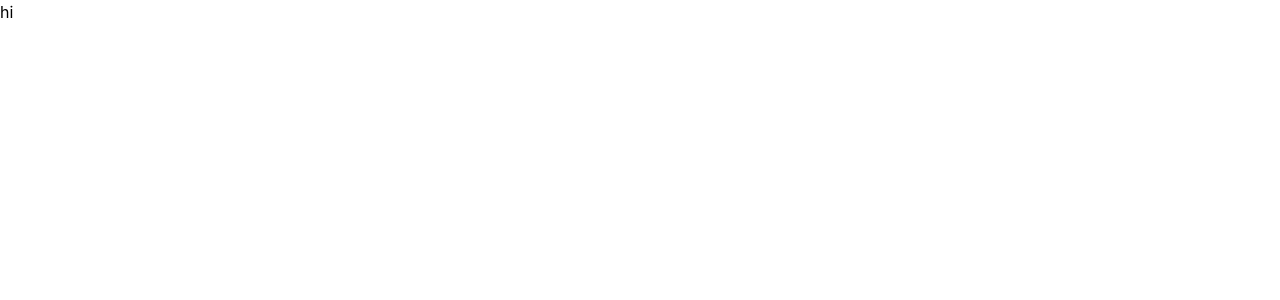
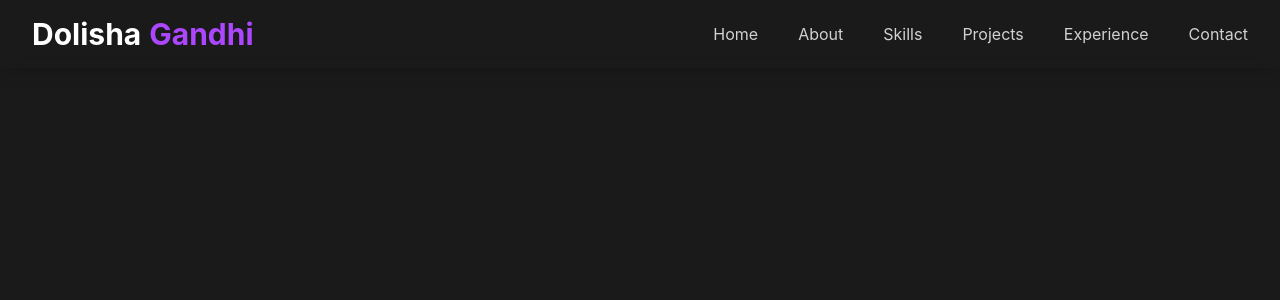
Before and after one commit to dolishaa29/portfolio, a React (Vite) app in the folder Frontend/: page /navbar in a window 1280 px wide. Shown: the top 300 px of the page. Built offline with nearby package versions, Linux system fonts and the light colour scheme.

Commit message:
new commit

```diff
--- a/Frontend/index.html
+++ b/Frontend/index.html
@@ -6,7 +6,7 @@
     <meta name="viewport" content="width=device-width, initial-scale=1.0" />
     <title>Dolisha Gandhi | Portfolio</title>
   </head>
-  <body>
+  <body class="bg-[#1a1a1a] text-[#f8fafc]">
     <div id="root"></div>
     <script type="module" src="/src/main.jsx"></script>
   </body>
--- a/Frontend/package.json
+++ b/Frontend/package.json
@@ -11,8 +11,13 @@
   },
   "dependencies": {
     "@tailwindcss/vite": "^4.3.0",
+    "axios": "^1.16.1",
+    "js-cookie": "^3.0.7",
+    "lucide-react": "^1.16.0",
     "react": "^19.2.6",
     "react-dom": "^19.2.6",
+    "react-icons": "^5.6.0",
+    "react-router-dom": "^7.15.1",
     "tailwindcss": "^4.3.0"
   },
   "devDependencies": {
--- a/Frontend/src/App.jsx
+++ b/Frontend/src/App.jsx
@@ -1,9 +1,20 @@
 import { useState } from 'react'
 import './App.css'
+import {Routes,Route, BrowserRouter} from 'react-router-dom'
+import Home from './pages/Home';
+import Navbar from './components/Navbar';
 
 function App() {
  return(
-<h1>hi</h1>
+   <div>
+    <BrowserRouter>
+     <Routes>
+        <Route path='/' element={<Home/>}/>
+        <Route path='/navbar' element={<Navbar/>}/>
+        <Route/>
+     </Routes>
+    </BrowserRouter>
+   </div>
  );
 }
 
--- /dev/null
+++ b/Frontend/src/components/Hero.jsx
@@ -0,0 +1,11 @@
+import React from 'react'
+
+const Hero = () => {
+  return (
+    <div>
+
+    </div>
+  )
+}
+
+export default Hero
--- /dev/null
+++ b/Frontend/src/components/Navbar.jsx
@@ -0,0 +1,131 @@
+import React, { useState } from 'react'
+import { FaBars, FaXmark } from "react-icons/fa6"
+
+const Navbar = () => {
+
+  const [showMenu, setShowMenu] = useState(false);
+
+  return (
+    <nav className='fixed w-full z-50 bg-dark-100/90 backdrop-blur-sm py-4 px-8 shadow-lg'>
+
+      <div className='container mx-auto flex justify-between items-center'>
+
+        <div>
+          <a href='#' className='text-3xl font-bold text-white'>
+            Dolisha
+            <span className='text-purple-500 px-2'>Gandhi</span>
+          </a>
+        </div>
+
+        <div className='hidden md:flex space-x-10'>
+
+          <a href="#home" className='relative text-white/80 transition duration-300 hover:text-purple-500 group'>
+            <span>Home</span>
+            <span className='absolute left-0 -bottom-1 w-full h-0.5 bg-purple-500 scale-x-0 group-hover:scale-x-100 transition-transform duration-300 origin-left'></span>
+          </a>
+
+          <a href="#about" className='relative text-white/80 transition duration-300 hover:text-purple-500 group'>
+            <span>About</span>
+            <span className='absolute left-0 -bottom-1 w-full h-0.5 bg-purple-500 scale-x-0 group-hover:scale-x-100 transition-transform duration-300 origin-left'></span>
+          </a>
+
+          <a href="#skills" className='relative text-white/80 transition duration-300 hover:text-purple-500 group'>
+            <span>Skills</span>
+            <span className='absolute left-0 -bottom-1 w-full h-0.5 bg-purple-500 scale-x-0 group-hover:scale-x-100 transition-transform duration-300 origin-left'></span>
+          </a>
+
+          <a href="#projects" className='relative text-white/80 transition duration-300 hover:text-purple-500 group'>
+            <span>Projects</span>
+            <span className='absolute left-0 -bottom-1 w-full h-0.5 bg-purple-500 scale-x-0 group-hover:scale-x-100 transition-transform duration-300 origin-left'></span>
+          </a>
+
+          <a href="#experience" className='relative text-white/80 transition duration-300 hover:text-purple-500 group'>
+            <span>Experience</span>
+            <span className='absolute left-0 -bottom-1 w-full h-0.5 bg-purple-500 scale-x-0 group-hover:scale-x-100 transition-transform duration-300 origin-left'></span>
+          </a>
+
+          <a href="#contact" className='relative text-white/80 transition duration-300 hover:text-purple-500 group'>
+            <span>Contact</span>
+            <span className='absolute left-0 -bottom-1 w-full h-0.5 bg-purple-500 scale-x-0 group-hover:scale-x-100 transition-transform duration-300 origin-left'></span>
+          </a>
+
+        </div>
+
+        <div className='md:hidden'>
+          {
+            showMenu ?
+              <FaXmark
+                className='text-2xl text-white cursor-pointer'
+                onClick={() => setShowMenu(false)}
+              />
+              :
+              <FaBars
+                className='text-2xl text-white cursor-pointer'
+                onClick={() => setShowMenu(true)}
+              />
+          }
+        </div>
+
+      </div>
+
+      {
+        showMenu && (
+          <div className='md:hidden mt-4 bg-dark-300 h-screen rounded-lg p-4 flex flex-col space-y-4 items-center justify-center'>
+
+            <a
+              onClick={() => setShowMenu(!showMenu)}
+              href="#home"
+              className='relative text-white/80 transition duration-300 hover:text-purple-500 group'
+            >
+              <span>Home</span>
+            </a>
+
+            <a
+              onClick={() => setShowMenu(!showMenu)}
+              href="#about"
+              className='relative text-white/80 transition duration-300 hover:text-purple-500 group'
+            >
+              <span>About</span>
+            </a>
+
+            <a
+              onClick={() => setShowMenu(!showMenu)}
+              href="#skills"
+              className='relative text-white/80 transition duration-300 hover:text-purple-500 group'
+            >
+              <span>Skills</span>
+            </a>
+
+            <a
+              onClick={() => setShowMenu(!showMenu)}
+              href="#projects"
+              className='relative text-white/80 transition duration-300 hover:text-purple-500 group'
+            >
+              <span>Projects</span>
+            </a>
+
+            <a
+              onClick={() => setShowMenu(!showMenu)}
+              href="#experience"
+              className='relative text-white/80 transition duration-300 hover:text-purple-500 group'
+            >
+              <span>Experience</span>
+            </a>
+
+            <a
+              onClick={() => setShowMenu(!showMenu)}
+              href="#contact"
+              className='relative text-white/80 transition duration-300 hover:text-purple-500 group'
+            >
+              <span>Contact</span>
+            </a>
+
+          </div>
+        )
+      }
+
+    </nav>
+  )
+}
+
+export default Navbar
--- /dev/null
+++ b/Frontend/src/pages/Home.jsx
@@ -0,0 +1,11 @@
+import React from 'react'
+
+const Home = () => {
+  return (
+    <div>
+
+    </div>
+  )
+}
+
+export default Home
```
Also changed, not shown: 1 other file (tests, documents, lock files or other folders).
